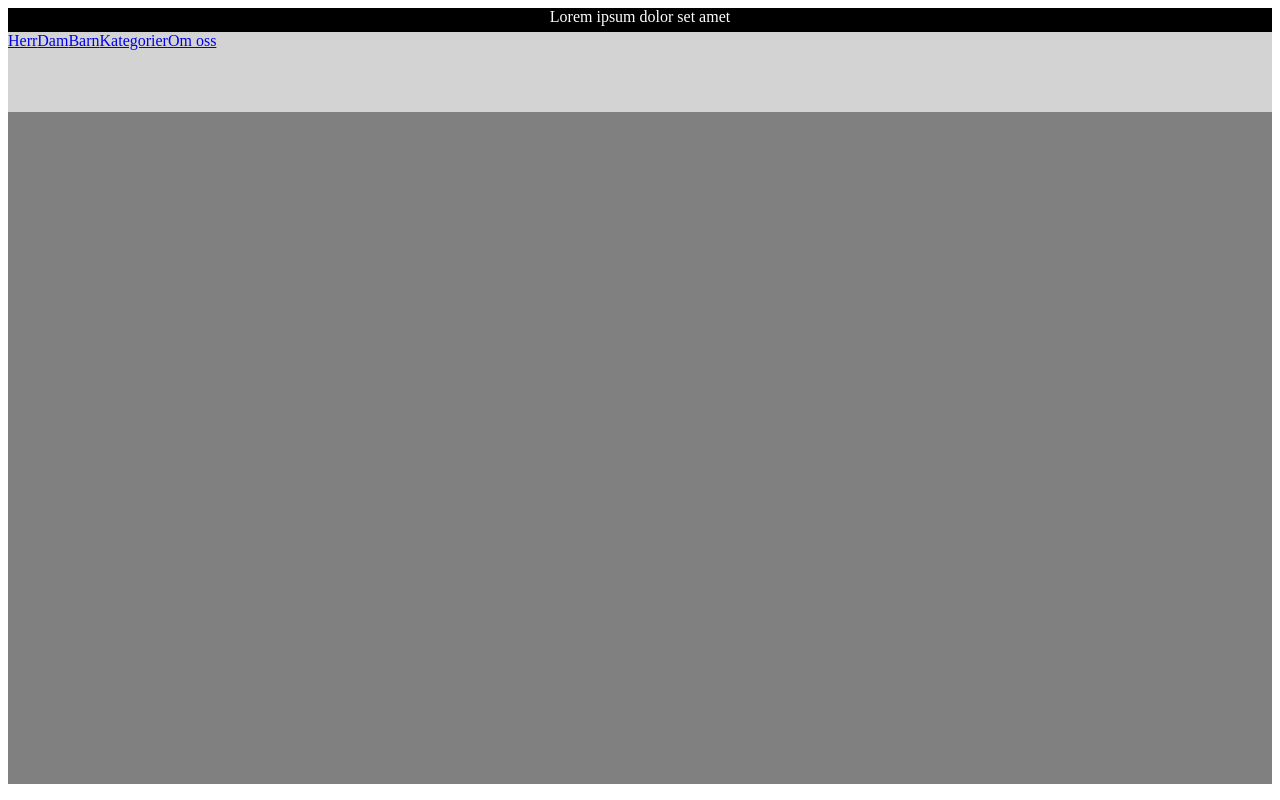
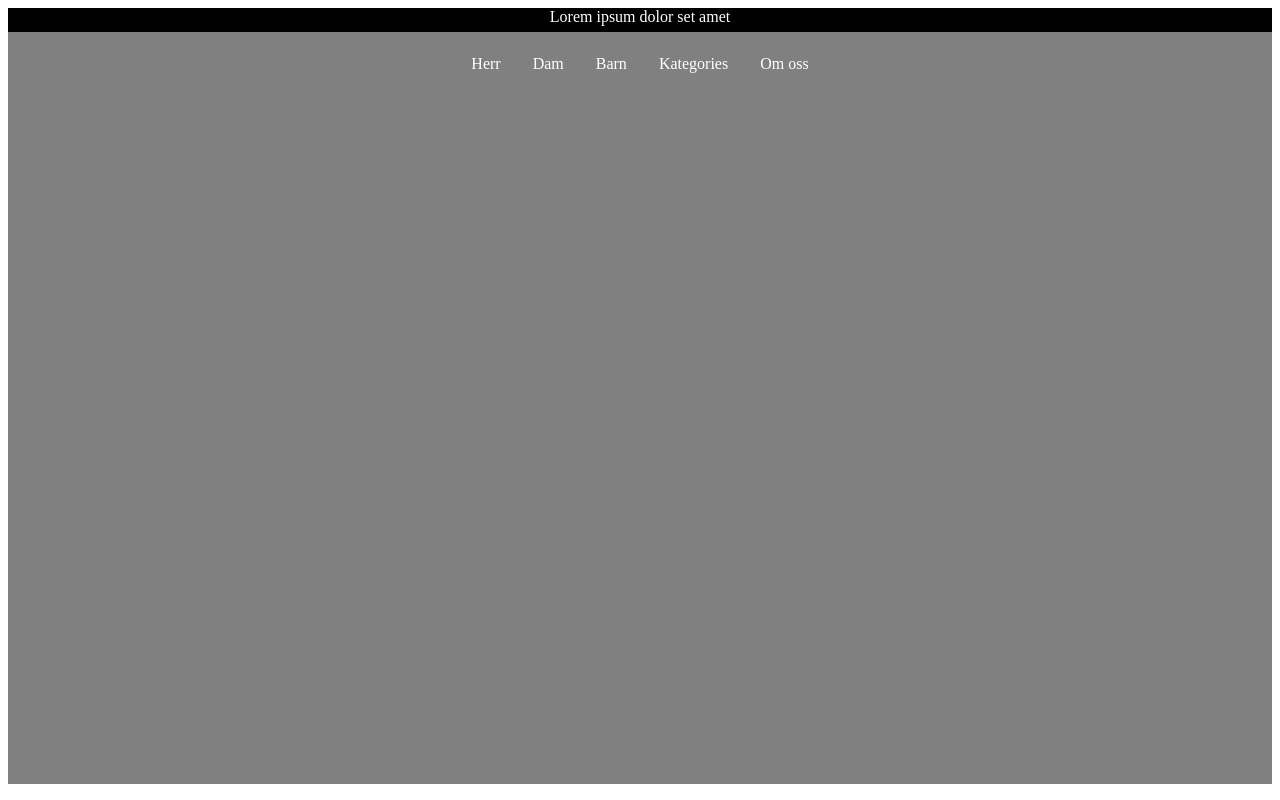
Before and after one commit to ItsMeNoel/webshop, a plain HTML site: page main.html in a window 1280 px wide. Drawn offline with Linux system fonts and the light colour scheme.

Commit message:
fixade det innan lite

```diff
--- a/main.html
+++ b/main.html
@@ -14,11 +14,13 @@
         </div>
 
         <div class = "topBar">
-            <a href="herr.html">Herr</a>
-            <a href="dam.html">Dam</a>
-            <a href="barn.html">Barn</a>
-            <a href="kategorier.html">Kategorier</a>
-            <a href="om_oss.html">Om oss</a>
+            <ul>
+                <li><a href="herr.html">Herr</a></li>
+                <li><a href="dam.html">Dam</a></li>
+                <li><a href="barn.html">Barn</a></li>
+                <li><a href="kategorier.html">Kategories</a></li>
+                <li><a href="om_oss.html">Om oss</a></li>
+              </ul>
 
         </div>
 
--- a/styles.css
+++ b/styles.css
@@ -21,8 +21,36 @@
 
 .topBar{
     display: flex;
-    background-color:lightgray;
+    justify-content: center;
+    align-items: center;
     width: 100%;
-    height: 10vh;
+    height: 8vh;
 
 }
+
+ul {
+    display:flex;
+
+    list-style-type: none;
+    margin: 0;
+    padding: 0;
+    overflow: hidden;
+
+  }
+
+  li {
+    float: left;
+  }
+
+  li a {
+    display: flex;
+    color: white;
+    text-align: center;
+    padding: 14px 16px;
+    text-decoration: none;
+  }
+
+  /* Change the link color to #111 (black) on hover */
+  li a:hover {
+    background-color: #111;
+  }
```
